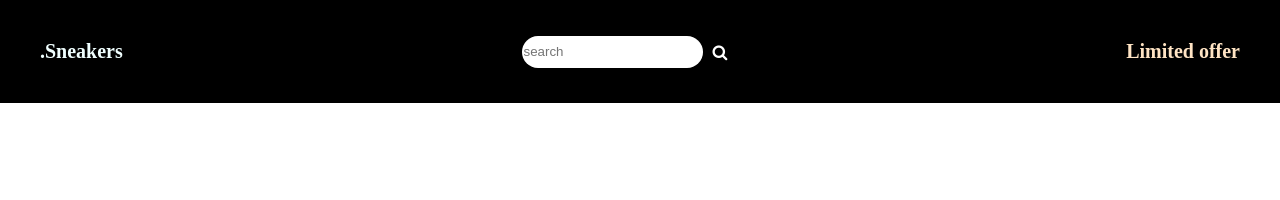
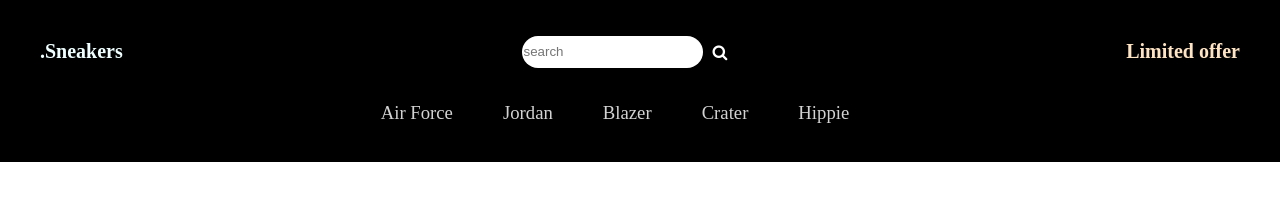
Before and after one commit to caidhiba/shoes-website, a plain HTML site: page index.html in a window 1280 px wide. Drawn offline with Linux system fonts and the light colour scheme.

Commit message:
styling bottom nav

```diff
--- a/index.html
+++ b/index.html
@@ -26,7 +26,13 @@
                 <span class="limitedOffer">Limited offer</span>
             </div>
         </div>
-        <div class="navBottom"></div>
+        <div class="navBottom">
+            <h3 class="menuItem">Air Force</h3>
+            <h3 class="menuItem">Jordan</h3>
+            <h3 class="menuItem">Blazer</h3>
+            <h3 class="menuItem">Crater</h3>
+            <h3 class="menuItem">Hippie</h3>
+        </div>
 
 
 
--- a/style.css
+++ b/style.css
@@ -42,3 +42,14 @@ nav{
     color: bisque;
     font-weight: 700;
 }
+.navBottom{
+    display: flex;
+    align-items: center;
+    justify-content: center;
+}
+.menuItem{
+    margin-right: 50px;
+    cursor: pointer;
+    color: lightgray;
+    font-weight: 400;
+}
```
